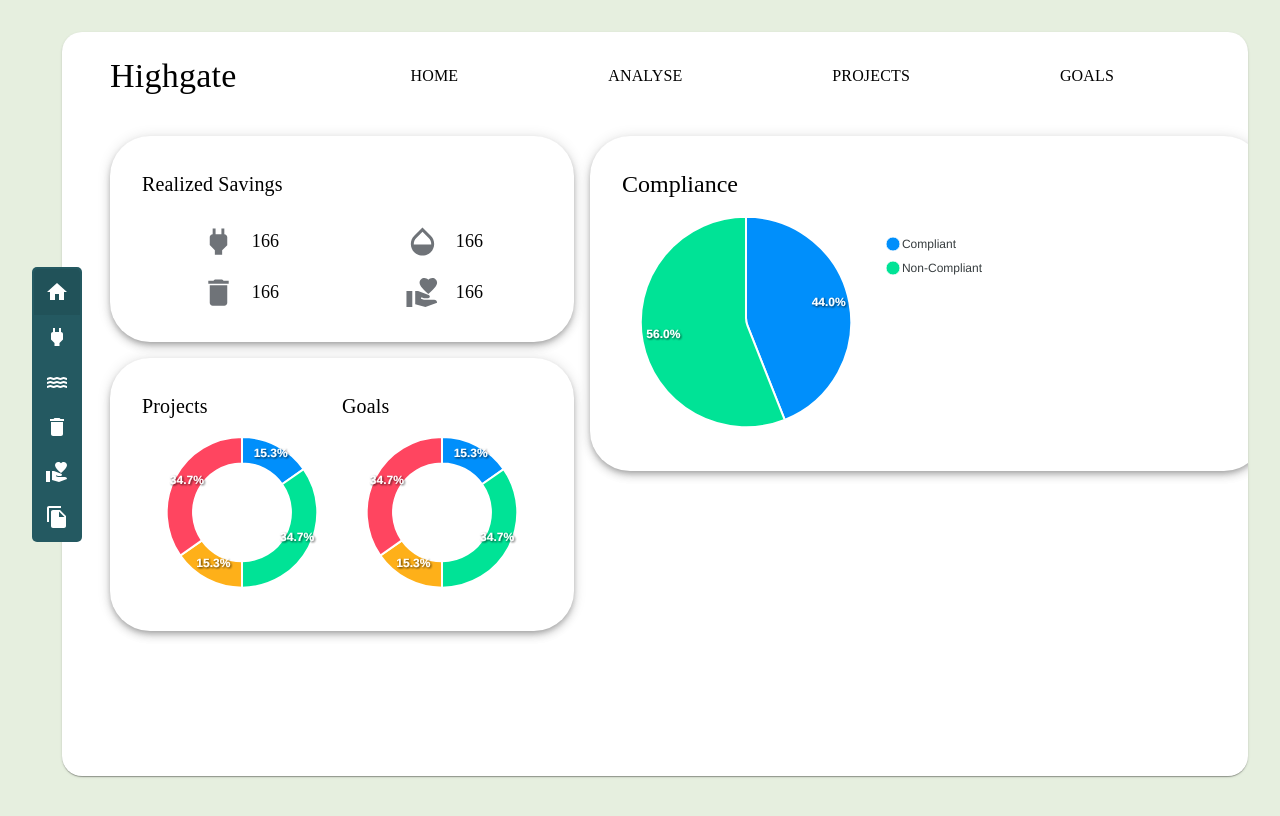
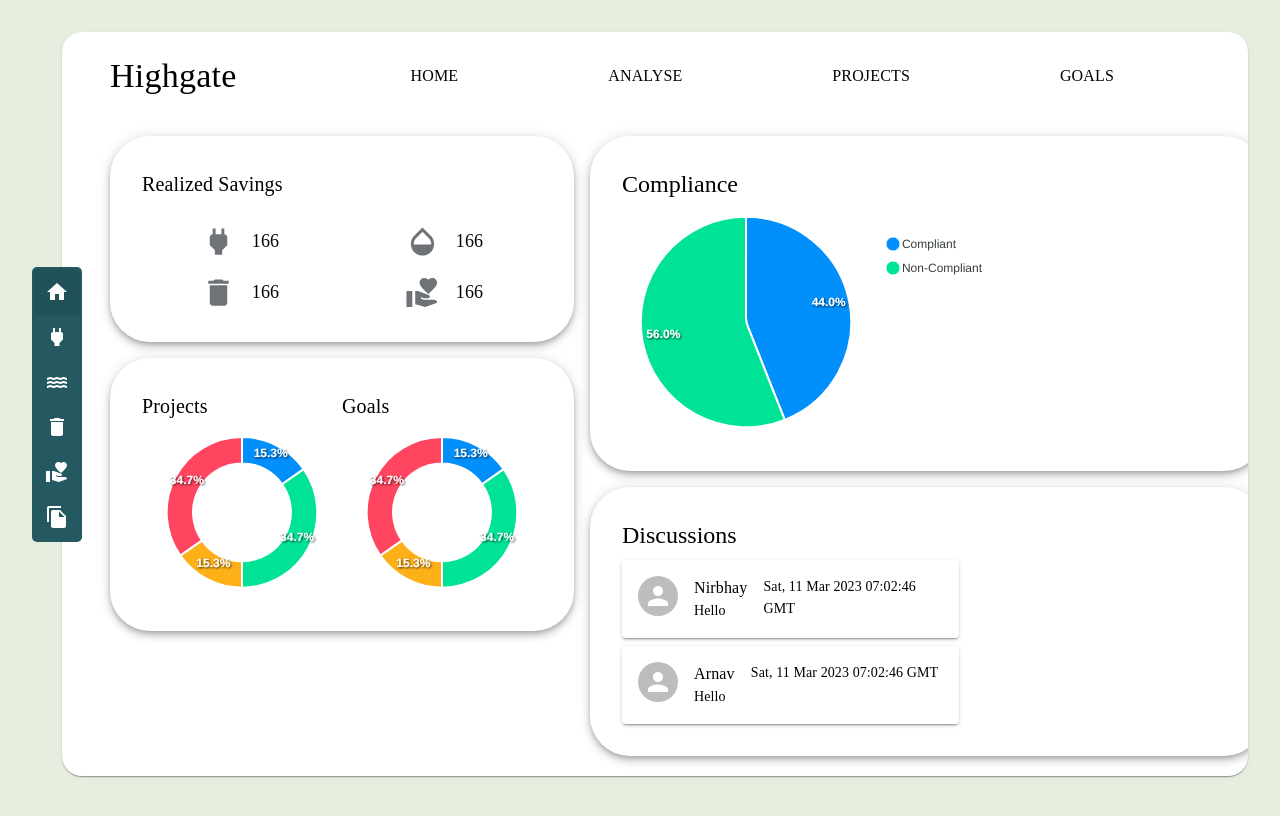
Before and after one commit to nirbhaysinghnarang/highgate_ems, a React (Create React App) app: page / in a window 1280 px wide. Shown: the top 816 px of the page. Built offline with nearby package versions, Linux system fonts and the light colour scheme.

Commit message:
Add volunteer, comment board.

```diff
--- a/src/Components/ButtonNav.js
+++ b/src/Components/ButtonNav.js
@@ -12,12 +12,7 @@ export function ButtonNav({view, handleChange}) {
       style={{padding:2, backgroundColor:"rgba(36,89,97,1)", borderRadius:5, marginRight:-20, zIndex:100}}
       orientation="vertical"
       value={selected}
-      onChange={(_, value)=>
-        {
-          console.log(value)
-          setSelected(value)
-        }
-       }
+      onChange={(_, value)=>value === null ? "HOME" : setSelected(value)}
       exclusive
     >
     {Object.keys(buttonStates).map(key=>
--- /dev/null
+++ b/src/Components/CommentBoard.js
@@ -0,0 +1,36 @@
+import Chart from "react-apexcharts";
+import { Stack, Typography, Card, Avatar } from "@mui/material";
+
+function Comment({ comment }) {
+    console.log(comment.profileName);
+    return (
+        <Card sx={{ padding: 2, borderRadius: 1, width: "50%", }} elevation={2}>
+            <Stack direction="row" spacing={2} alignContent={"center"}>
+                <Avatar alt={comment.profileName}></Avatar>
+                <Stack direction="column" >
+                    <Typography variant="body1">{comment.profileName}</Typography>
+                    <Typography variant="subtitle2">{comment.commentText}</Typography>
+                </Stack>
+
+                <Typography variant="subtitle2">{comment.timestamp.toUTCString()}</Typography>
+            </Stack>
+
+        </Card>);
+}
+
+export function CommentBoard({ comments }) {
+    return (
+        <Card sx={{ padding: 4, borderRadius: 10, width: "100%" }} elevation={5}>
+            <Stack direction="column">
+                <Typography variant="h5" gutterBottom>
+                    {" "}
+                    Discussions
+                </Typography>
+                <Stack direction="column" spacing={1}>
+                    {comments.map(comment => <Comment comment={comment}></Comment>)}
+                </Stack>
+            </Stack>
+        </Card>
+
+    );
+}
--- a/src/Components/ComplianceAnalytic.js
+++ b/src/Components/ComplianceAnalytic.js
@@ -4,6 +4,7 @@ import { Stack, Typography, Card } from "@mui/material";
 export function ComplianceAnalytic({ series, labels }) {
   return (
     <Card sx={{ padding: 4, borderRadius: 10, width:"100%" }} elevation={5}>
+      <Stack direction="row"></Stack>
       <Stack direction="column">
       <Typography variant="h5" gutterBottom>
         {" "}
--- /dev/null
+++ b/src/Components/VolunteerNews.js
@@ -0,0 +1,33 @@
+import React from "react";
+import { Stack, Typography, Card, Box } from "@mui/material";
+import { Timer, Group, MonetizationOn } from "@mui/icons-material";
+
+import VolunteerNews from "../Types/VolunteerNews.type.js";
+
+function NewsComponent({ news }) {
+    return (
+        <Stack>
+            <Typography variant="h6">{news.title}</Typography>
+            <img style={{height:"200px", borderRadius:5}}src={news.imgLink}></img>
+        </Stack>);
+
+}
+
+export default function VolunteerNewsComponent({ items }) {
+    return (
+        <Card sx={{ padding: 4, borderRadius: 10 }} elevation={5}>
+            <Typography variant="h6" gutterBottom sx={{ mb: 3 }}>
+                {" "}
+                Highlights
+            </Typography>
+            <Stack direction={"row"} spacing={2} justifyContent={"space-around"} alignContent={"center"}>
+            {items.slice(0,2).map(item=>
+                <NewsComponent news={item}></NewsComponent>
+            )}
+
+            </Stack>
+
+
+        </Card>
+    );
+}
--- a/src/CoreScreens/HomeScreen.js
+++ b/src/CoreScreens/HomeScreen.js
@@ -10,7 +10,10 @@ import VolunteerSnapshot from "../Components/VolunteerSnapshot";
 import { VolunteeringAnalytic } from "../Components/VolunteeringAnalytic";
 import { SavingsAnalytic } from "../Components/SavingsAnalytic";
 import { Label, LineAxis } from "@mui/icons-material";
-
+import VolunteerMock from "../Data/VolunteerMock";
+import VolunteerNewsComponent from "../Components/VolunteerNews";
+import { CommentBoard } from "../Components/CommentBoard";
+import CommentsMock from "../Data/CommentsMock";
 const RootStyle = styled(Page)(({ theme }) => ({
   overflowY: "scroll",
   [theme.breakpoints.up("md")]: {
@@ -57,6 +60,7 @@ export default function HomeScreen() {
             series={[44, 100 - 44]}
             labels={["Compliant", "Non-Compliant"]}
           ></ComplianceAnalytic>
+          <CommentBoard comments={CommentsMock}></CommentBoard>
         </Stack>
 
 
@@ -108,11 +112,14 @@ export default function HomeScreen() {
 
   function Hours() {
     return (
-      <Stack direction="row" justifyContent="space-evenly" spacing={2}>
+      <Stack direction="row" justifyContent="space-evenly" spacing={2} flex={1} flexGrow={2}>
         <Stack direction="column" spacing={2}>
           <VolunteerSnapshot hours={"30,649"} raised={"USD 30,000"} engagement={"500 people"}> </VolunteerSnapshot>
           <VolunteeringAnalytic series={[1,2,3]} labels={["Food", "Env", "Edu", "Health", "Misc"]}></VolunteeringAnalytic>
         </Stack>
+          <Stack direction="column" flex={1} flexGrow={2}>
+            <VolunteerNewsComponent items={VolunteerMock}></VolunteerNewsComponent>
+          </Stack>
 
 
 
--- /dev/null
+++ b/src/Data/CommentsMock.js
@@ -0,0 +1,8 @@
+import Comment from "../Types/Comment.type";
+
+export default [
+    new Comment("Nirbhay","Hello", new Date()),
+    new Comment("Arnav","Hello", new Date()),
+
+
+];
--- /dev/null
+++ b/src/Data/VolunteerMock.js
@@ -0,0 +1,13 @@
+import VolunteerNews from "../Types/VolunteerNews.type";
+
+export default [
+    new VolunteerNews("https://c.neevacdn.net/image/fetch/s--_hoZVx_k--/https%3A//tse1.mm.bing.net/th%3Fid%3DOIP.CHsJMxo8OP4tFtoxCZAWFwHaE6%26pid%3DApi?savepath=th",
+    "https://c.neevacdn.net/image/fetch/s--_hoZVx_k--/https%3A//tse1.mm.bing.net/th%3Fid%3DOIP.CHsJMxo8OP4tFtoxCZAWFwHaE6%26pid%3DApi?savepath=th",
+    "Hilton-1"),
+    new VolunteerNews("https://c.neevacdn.net/image/fetch/s--_hoZVx_k--/https%3A//tse1.mm.bing.net/th%3Fid%3DOIP.CHsJMxo8OP4tFtoxCZAWFwHaE6%26pid%3DApi?savepath=th",
+    "https://c.neevacdn.net/image/fetch/s--_hoZVx_k--/https%3A//tse1.mm.bing.net/th%3Fid%3DOIP.CHsJMxo8OP4tFtoxCZAWFwHaE6%26pid%3DApi?savepath=th",
+    "Hilton-2"),
+    new VolunteerNews("https://c.neevacdn.net/image/fetch/s--_hoZVx_k--/https%3A//tse1.mm.bing.net/th%3Fid%3DOIP.CHsJMxo8OP4tFtoxCZAWFwHaE6%26pid%3DApi?savepath=th",
+    "https://c.neevacdn.net/image/fetch/s--_hoZVx_k--/https%3A//tse1.mm.bing.net/th%3Fid%3DOIP.CHsJMxo8OP4tFtoxCZAWFwHaE6%26pid%3DApi?savepath=th",
+    "Hilton-3")
+];
--- /dev/null
+++ b/src/Types/Comment.type.js
@@ -0,0 +1,7 @@
+export default class Comment{
+    constructor( profileName, commentText, timestamp){
+        this.profileName = profileName;
+        this.commentText = commentText;
+        this.timestamp = timestamp;
+    }
+}
--- /dev/null
+++ b/src/Types/VolunteerNews.type.js
@@ -0,0 +1,7 @@
+export default class VolunteerNews{
+    constructor(imgLink, src, title){
+        this.imgLink = imgLink;
+        this.src = src;
+        this.title = title;
+    }
+}
```
